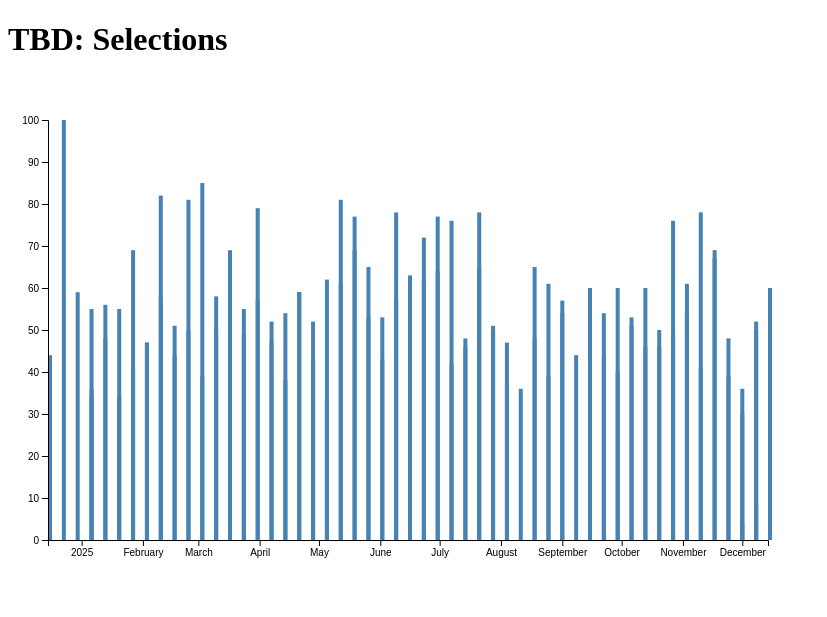
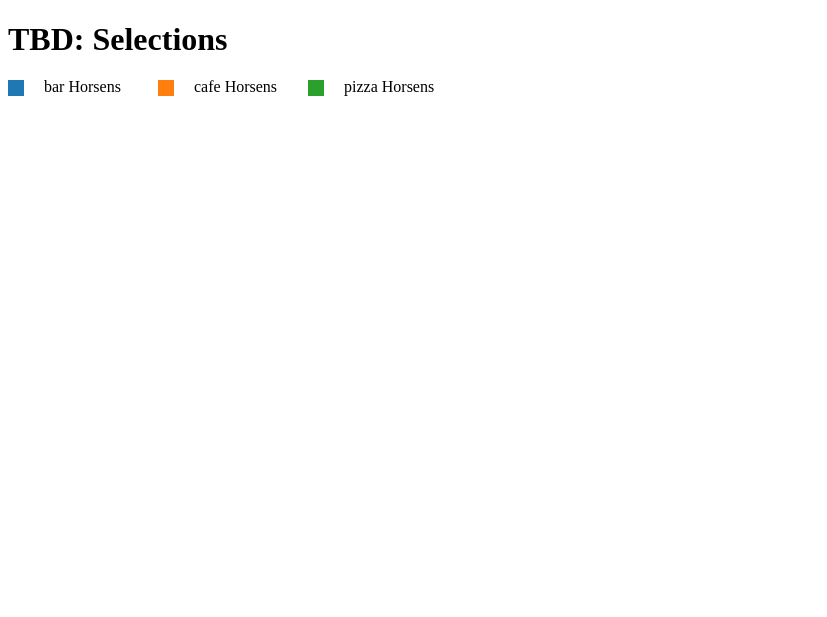
Before and after one commit to tomaspsotkka/VIZ, a plain HTML site: page Lesson2/Selection/index.html in a window 1280 px wide. Shown: the whole page, without its empty margins (0-827 px from the left). Drawn offline with nearby package versions, Linux system fonts and the light colour scheme.

Commit message:
legend added

```diff
--- a/Lesson2/Selection/index.html
+++ b/Lesson2/Selection/index.html
@@ -6,12 +6,10 @@
     </head>
     <body>
         <h1>TBD: Selections</h1>
-        <svg id="container" width="800" height="500">
-            <rect ></rect>
-            <rect></rect>
-            <rect> </rect>
-            <rect> </rect>
-        </svg>
+
+        <svg id="legend" width="500" height="30"></svg>
+
+        <svg id="container" width="800" height="500"></svg>
 
         <script src="https://d3js.org/d3.v7.min.js"></script>
         <script src="./js/main.js"></script>
--- a/Lesson2/Selection/js/main.js
+++ b/Lesson2/Selection/js/main.js
@@ -11,6 +11,25 @@ console.log("svg", svg);
 console.log("select", select);
 console.log("selectAll", selectAll);
 
+const colorScale = d3.scaleOrdinal(["#1f77b4", "#ff7f0e", "#2ca02c"]).domain(["bar Horsens", "cafe Horsens", "pizza Horsens"]);
+const legendData = colorScale.domain();
+const legendSVG = d3.select("#legend")
+const legendGroups = legendSVG.selectAll("g")
+                                .data(legendData)
+                                .join("g");
+
+legendGroups.append("rect")
+            .attr("width", 16)
+            .attr("height", 16)
+            .attr("fill", datum => colorScale(datum));
+
+legendGroups.append("text")
+            .text(datum => datum)
+            .attr("x", 36)
+            .attr("y", 12);
+
+legendGroups.attr("transform", (datum, index) => `translate(${index * 150}, 0)`);
+
 const addText = d3.selectAll("rect").append("p");
 console.log("test", addText);
 
@@ -19,40 +38,6 @@ async function loadData() {
     const data = await d3.json("./data/going_out_in_horsens_kw.json");
     // Create an array with all formatted data using flatMap()
     const formattedData = data.flatMap(formatDatum);
-
-    const xScale = d3.scaleTime()
-    .domain(d3.extent(formattedData, datum => datum.date))
-    .range([40, 760]);
-
-    const yScale = d3.scaleLinear()
-    .domain([0, d3.max(formattedData, datum => datum.value)])
-    .range([460, 40]);
-
-    const rectangles = svg
-        .selectAll("rect")
-        .data(formattedData)
-        .join("rect")
-        .attr("x", datum => xScale(datum.date))
-        .attr("y", datum => yScale(datum.value))
-        .attr("width", 4)
-        .attr("height", datum => 460 - yScale(datum.value))
-        .attr("fill", "steelblue");
-
-    svg.append("g")
-        .attr("transform", "translate(0, 460)")
-        .call(d3.axisBottom(xScale));
-
-    svg.append("g")
-        .attr("transform", "translate(40, 0)")
-        .call(d3.axisLeft(yScale));
-
-
-    console.log("Google Trends data:", data);
-    console.log("First row:", data[0]);
-    console.log("Formatted First Row:", formatDatum(data[0]));
-    console.log("Formatted Dataset:", formattedData);
-    console.log("Rectangles", rectangles.data());
-    console.table(rectangles.data());
 
     // Exercise 1.4 – Measure the Data
     // a) Group the data by type
@@ -66,39 +51,7 @@ async function loadData() {
     groupedData.forEach(([type, values]) => {
     console.log(type, values);
     });
-
-    //c) Minimum, maximum, and count
-    groupedData.forEach(([type, values]) => {
-    const minimum = d3.min(values, datum => datum.value);
-    const maximum = d3.max(values, datum => datum.value);
-    const count = values.length;
-
-    console.log(`Statistics for ${type}`, {
-        minimum,
-        maximum,
-        count
-    });
-
-    //d) First and last date
-    const firstDate = d3.min(formattedData, datum => datum.date);
-    const lastDate = d3.max(formattedData, datum => datum.date);
-
-    console.log("First Date:", firstDate);
-    console.log("Last Date:", lastDate);
-
-    //e) More d3-array functions
-    const mean = d3.mean(values, datum => datum.value);
-    const median = d3.median(values, datum => datum.value);
-    const sum = d3.sum(values, datum => datum.value);
-    const extent = d3.extent(values, datum => datum.value);
-
-    console.log("Mean:", mean)
-    console.log("Median:", median)
-    console.log("Sum:", sum)
-    console.log("Extent:", extent)
-});
 }
-
 loadData();
 
 // Exercise 1.3 – Format the Data
```
